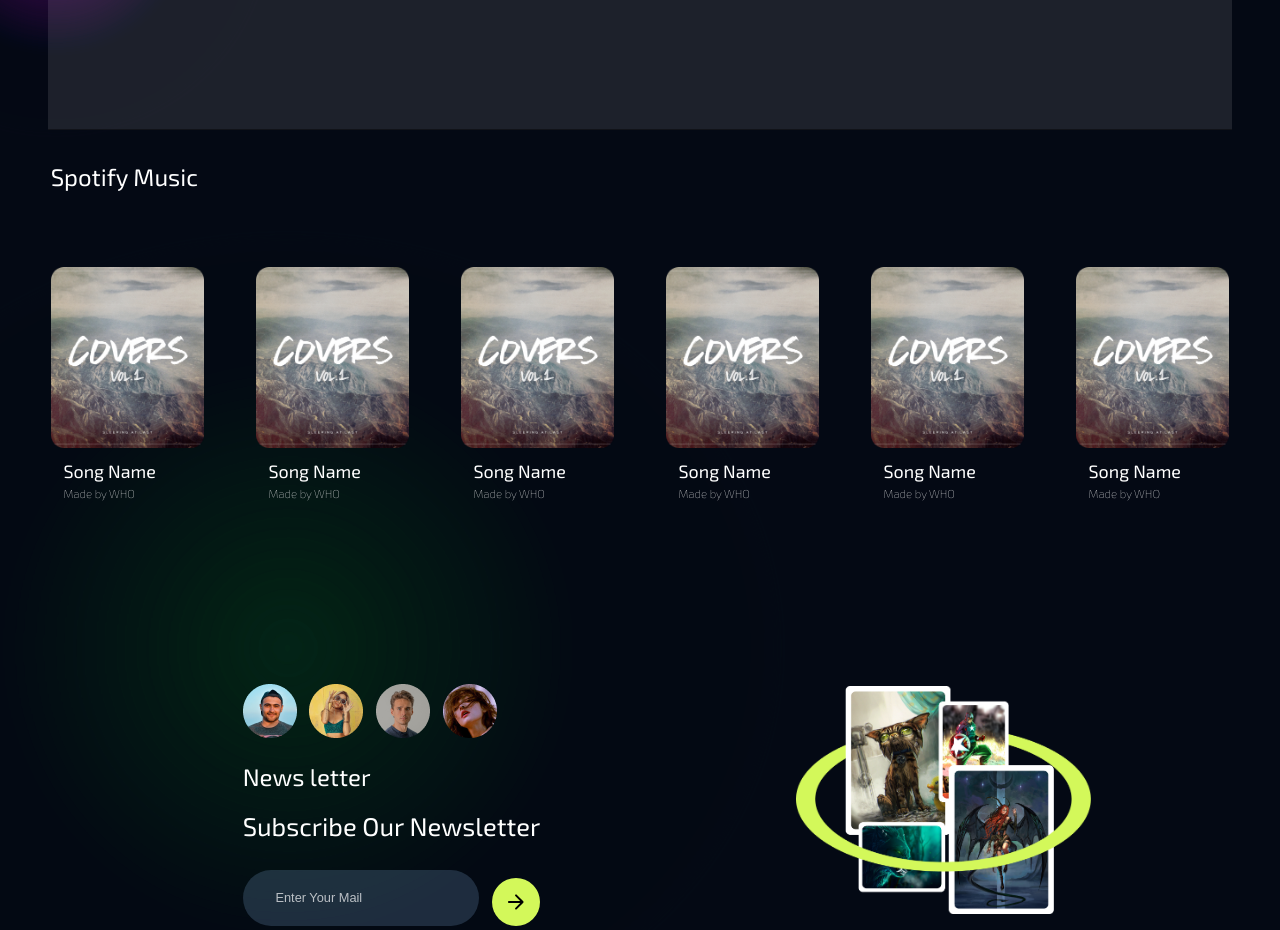
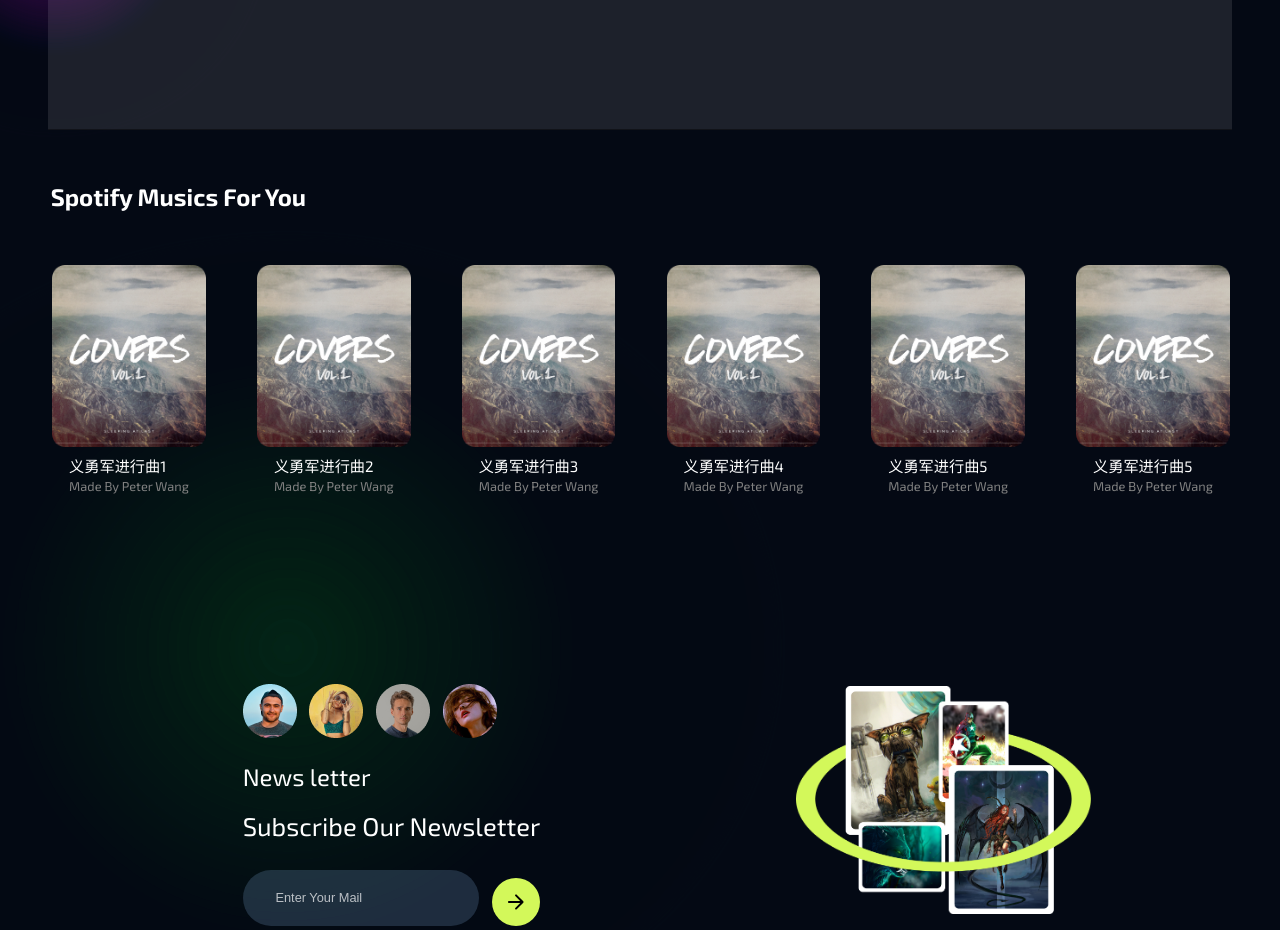
Before and after one commit to UOA-CS732-SE750-Students-2024/project-group-noble-nightingales, a React (Vite) app in the folder frontend/frontend-react/: page /spotify in a window 1280 px wide. Shown: the part 1440-2370 px from the top of the page. Built offline with nearby package versions, Linux system fonts and the light colour scheme.

Commit message:
Spotify Spotify refactored

```diff
--- a/frontend/frontend-react/src/Components/Spotify/SpotifyRow/SpotifyRow.jsx
+++ b/frontend/frontend-react/src/Components/Spotify/SpotifyRow/SpotifyRow.jsx
@@ -3,79 +3,70 @@
 import { NavLink } from "react-router-dom";
 
 export default function SpotifyRow() {
+  const dummyMusics = [
+    {
+      imageURL: SpotifyCover,
+      name: "义勇军进行曲1",
+      author: "Peter Wang",
+    },
+    {
+      imageURL: SpotifyCover,
+      name: "义勇军进行曲2",
+      author: "Peter Wang",
+    },
+    {
+      imageURL: SpotifyCover,
+      name: "义勇军进行曲3",
+      author: "Peter Wang",
+    },
+    {
+      imageURL: SpotifyCover,
+      name: "义勇军进行曲4",
+      author: "Peter Wang",
+    },
+    {
+      imageURL: SpotifyCover,
+      name: "义勇军进行曲5",
+      author: "Peter Wang",
+    },
+    {
+      imageURL: SpotifyCover,
+      name: "义勇军进行曲5",
+      author: "Peter Wang",
+    },
+  ];
+
+  // Function to render the music list
+  const renderMusicList = (musics) => {
+    return (
+      <ul className="musicList">
+        {musics.map((music) => (
+          <li className="musicListElement" key={music.name}>
+            <NavLink to="/youtube">
+              <img
+                className="musicImage"
+                src={music.imageURL}
+                alt={music.name}
+              />
+            </NavLink>
+            <div className="musicInfo-container">
+              <div className="musicInfo">
+                <span style={{ fontSize: "1.9vh" }}>{music.name}</span>
+                <span style={{ fontSize: "1.6vh", color: "gray" }}>
+                  Made By {music.author}
+                </span>
+              </div>
+            </div>
+          </li>
+        ))}
+      </ul>
+    );
+  };
+
   return (
-    <div className="SpotifyRowContainer">
-      <ul className="sectionTitleList">
-        <li className="sectionTitileName">Spotify Music</li>
-      </ul>
-      <ul className="spotifyRow">
-        <li>
-          <ul className="insideSpotifyList">
-            <li>
-              <NavLink to="/youtube">
-                <img src={SpotifyCover} alt="Cover" />
-              </NavLink>
-            </li>
-            <li className="titleName"> Song Name </li>
-            <li className="author">Made by WHO</li>
-          </ul>
-        </li>
-        <li>
-          <ul className="insideSpotifyList">
-            <li>
-              <NavLink to="/youtube">
-                <img src={SpotifyCover} alt="Cover" />
-              </NavLink>
-            </li>
-            <li className="titleName"> Song Name </li>
-            <li className="author">Made by WHO</li>
-          </ul>
-        </li>
-        <li>
-          <ul className="insideSpotifyList">
-            <li>
-              <NavLink to="/youtube">
-                <img src={SpotifyCover} alt="Cover" />
-              </NavLink>
-            </li>
-            <li className="titleName"> Song Name </li>
-            <li className="author">Made by WHO</li>
-          </ul>
-        </li>
-        <li>
-          <ul className="insideSpotifyList">
-            <li>
-              <NavLink to="/youtube">
-                <img src={SpotifyCover} alt="Cover" />
-              </NavLink>
-            </li>
-            <li className="titleName"> Song Name </li>
-            <li className="author">Made by WHO</li>
-          </ul>
-        </li>
-        <li>
-          <ul className="insideSpotifyList">
-            <li>
-              <NavLink to="/youtube">
-                <img src={SpotifyCover} alt="Cover" />
-              </NavLink>
-            </li>
-            <li className="titleName"> Song Name </li>
-            <li className="author">Made by WHO</li>
-          </ul>
-        </li>
-        <li>
-          <ul className="insideSpotifyList">
-            <li>
-              <NavLink to="/youtube">
-                <img src={SpotifyCover} alt="Cover" />
-              </NavLink>
-            </li>
-            <li className="titleName"> Song Name </li>
-            <li className="author">Made by WHO</li>
-          </ul>
-        </li>
-      </ul>
+    <div className="SpotifyRow-container">
+      <h2>Spotify Musics For You</h2>
+      {renderMusicList(dummyMusics)}
     </div>
   );
 }
--- a/frontend/frontend-react/src/Components/Spotify/SpotifyRow/SpotifyRowCSS/SpotifyRow.css
+++ b/frontend/frontend-react/src/Components/Spotify/SpotifyRow/SpotifyRowCSS/SpotifyRow.css
@@ -1,7 +1,6 @@
-.SpotifyRowContainer{
+.SpotifyRow-container{
     display: flex;
     flex-direction: column;
-    font-size: 2vw;
     padding: 6.33vh ;
     padding-top: 3.6vh;
     height:40vh;
@@ -9,54 +8,44 @@
     z-index: 2;
 }
 
-.SpotifyRowContainer .sectionTitleList{
+.SpotifyRow-container .music{
     display: flex;
-    flex-direction: row;
-    list-style-type: none;
-    justify-content: space-between;
-    margin:0;
-    padding: 0;
-    margin-bottom: 9vh;
+    flex-direction: column;
 }
 
-.SpotifyRowContainer .sectionTitleList .sectionTitileName{
-    font-size: 3vh;
+.SpotifyRow-container .musicList{
+    display: flex;
+    list-style-type: none;
+    padding-top: 1.8vh;
+    margin-left: -3vw
 }
 
-.SpotifyRowContainer .spotifyRow{
+.SpotifyRow-container .musicList .musicListElement{
     display: flex;
-    flex-direction: row;
-    list-style-type: none;
-    justify-content: space-between;
-    margin:0;
-    padding: 0;
-    height:30vh;
+    flex-direction: column;
+    align-items: center;
+    padding-right: 4vw; /* element gap*/
 }
 
-.SpotifyRowContainer .spotifyRow .insideSpotifyList{
+.SpotifyRow-container .musicList .musicListElement .musicImage{
     display: flex;
     flex-direction: column;
-    list-style-type: none;
-    margin:0;
-    padding: 0;
-}
-
-.SpotifyRowContainer .spotifyRow .insideSpotifyList img {
+    align-items: center;
     width: 12vw;
     transition: width 0.5s ease-in-out;
 }
 
-.SpotifyRowContainer .spotifyRow .insideSpotifyList img:hover {
+.SpotifyRow-container .musicList .musicListElement .musicImage:hover {
     width: 14vw;
 }
 
-.SpotifyRowContainer .spotifyRow .insideSpotifyList .titleName{
-    font-size: 1.4vw;
-    margin-left: 1vw;
+.SpotifyRow-container .musicList .musicInfo-container{
+    display: flex;
+    margin-top: 1vh;
 }
 
-.SpotifyRowContainer .spotifyRow .insideSpotifyList .author{
-    font-size: 0.9vw;
-    font-weight: 100;
-    margin-left: 1vw;
+.SpotifyRow-container .musicList .musicInfo{
+    display: flex;
+    flex-direction: column;
+    align-items: self-start;
 }
```
